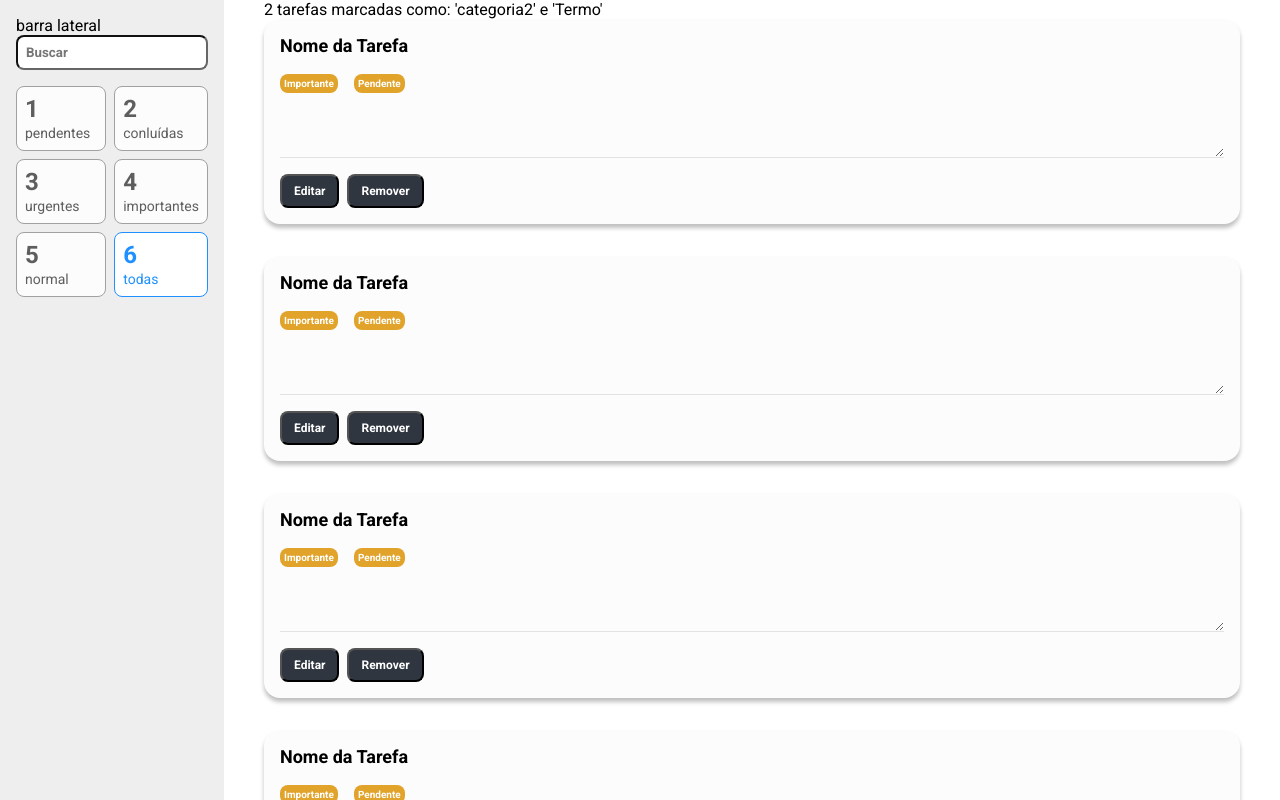
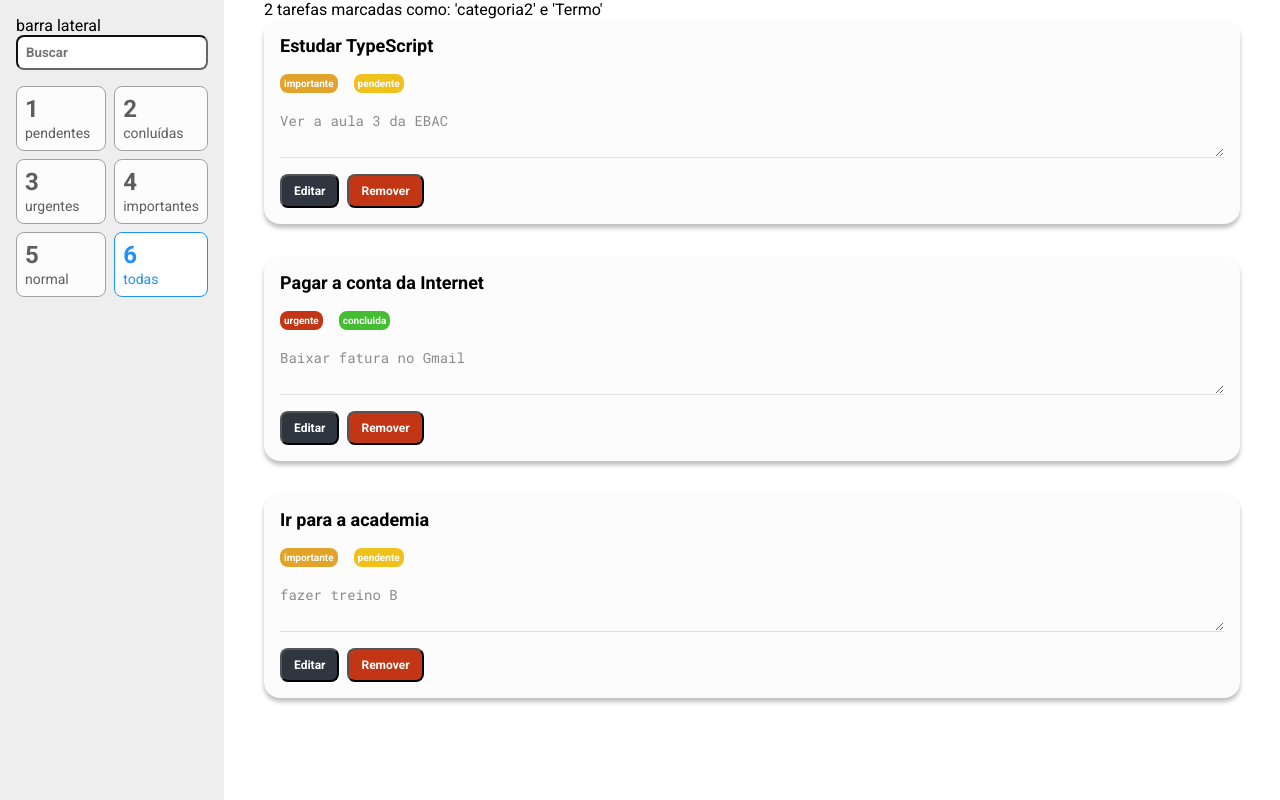
Before and after one commit to RodrigoBergenthal/tarefa-5---Parte-1, a React (Create React App) app: page / in a window 1280 px wide. Built offline with nearby package versions, Linux system fonts and the light colour scheme.

Commit message:
up arquivos

```diff
--- a/src/components/Tarefa/index.tsx
+++ b/src/components/Tarefa/index.tsx
@@ -1,16 +1,37 @@
+import { useState } from 'react'
 import * as S from './styles'
 
-const Tarefa = () => (
-  <S.Card>
-    <S.Titulo>Nome da Tarefa</S.Titulo>
-    <S.Tag>Importante</S.Tag>
-    <S.Tag>Pendente</S.Tag>
-    <S.Descricao />
-    <S.BarraAcoes>
-      <S.Botao>Editar</S.Botao>
-      <S.Botao>Remover</S.Botao>
-    </S.BarraAcoes>
-  </S.Card>
-)
+type Props = {
+  titulo: string
+  prioridade: string
+  status: string
+  descricao: string
+}
+
+const Tarefa = ({ descricao, prioridade, status, titulo }: Props) => {
+  const [estaEditando, setEstaEditando] = useState(false)
+
+  return (
+    <S.Card>
+      <S.Titulo>{titulo}</S.Titulo>
+      <S.Tag prioridade={prioridade}>{prioridade}</S.Tag>
+      <S.Tag status={status}>{status}</S.Tag>
+      <S.Descricao value={descricao} />
+      <S.BarraAcoes>
+        {estaEditando ? (
+          <>
+            <S.BotaoSalvar>Salvar</S.BotaoSalvar>
+            <S.Botao onClick={() => setEstaEditando(false)}>Cancelar</S.Botao>
+          </>
+        ) : (
+          <>
+            <S.Botao onClick={() => setEstaEditando(true)}>Editar</S.Botao>
+            <S.BotaoCancelarRemover>Remover</S.BotaoCancelarRemover>
+          </>
+        )}
+      </S.BarraAcoes>
+    </S.Card>
+  )
+}
 
 export default Tarefa
--- a/src/components/Tarefa/styles.ts
+++ b/src/components/Tarefa/styles.ts
@@ -1,4 +1,21 @@
 import styled from 'styled-components'
+import variaveis from '../../styles/variaveis'
+
+type TagProps = {
+  prioridade?: string
+  status?: string
+}
+
+function retornaCorDeFundo(props: TagProps): string {
+  if ('status' in props) {
+    if (props.status === 'pendente') return variaveis.amarelo
+    if (props.status === 'concluida') return variaveis.verde
+  } else if ('prioridade' in props) {
+    if (props.prioridade === 'urgente') return variaveis.vermelho
+    if (props.prioridade === 'importante') return variaveis.amarelo2
+  }
+  return '#ccc'
+}
 
 export const Card = styled.div`
   background-color: #fcfcfc;
@@ -14,12 +31,12 @@
   margin-bottom: 16px;
 `
 
-export const Tag = styled.span`
+export const Tag = styled.span<TagProps>`
   padding: 4px;
   color: #ffff;
   font-weight: bold;
   font-size: 10px;
-  background-color: #e1a32a;
+  background-color: ${(props) => retornaCorDeFundo(props)};
   border-radius: 8px;
   margin-right: 16px;
   display: inline-block;
@@ -55,3 +72,9 @@
   border-radius: 8px;
   margin-right: 8px;
 `
+export const BotaoSalvar = styled(Botao)`
+  background-color: ${variaveis.verde};
+`
+export const BotaoCancelarRemover = styled(Botao)`
+  background-color: ${variaveis.vermelho};
+`
--- a/src/containers/ListaDeTarefas/index.tsx
+++ b/src/containers/ListaDeTarefas/index.tsx
@@ -1,25 +1,41 @@
 import Tarefa from '../../components/Tarefa'
 import { Container } from './styles'
+
+const tarefas = [
+  {
+    titulo: 'Estudar TypeScript',
+    descricao: 'Ver a aula 3 da EBAC',
+    prioridade: 'importante',
+    status: 'pendente'
+  },
+  {
+    titulo: 'Pagar a conta da Internet',
+    descricao: 'Baixar fatura no Gmail',
+    prioridade: 'urgente',
+    status: 'concluida'
+  },
+  {
+    titulo: 'Ir para a academia',
+    descricao: 'fazer treino B',
+    prioridade: 'importante',
+    status: 'pendente'
+  }
+]
 
 const ListaDeTarefas = () => (
   <Container>
     <p>2 tarefas marcadas como: &apos;categoria2&apos; e &apos;Termo&apos;</p>
     <ul>
-      <li>
-        <Tarefa />
-      </li>
-      <li>
-        <Tarefa />
-      </li>
-      <li>
-        <Tarefa />
-      </li>
-      <li>
-        <Tarefa />
-      </li>
-      <li>
-        <Tarefa />
-      </li>
+      {tarefas.map((t) => (
+        <li key={t.titulo}>
+          <Tarefa
+            descricao={t.descricao}
+            titulo={t.titulo}
+            status={t.status}
+            prioridade={t.prioridade}
+          />
+        </li>
+      ))}
     </ul>
   </Container>
 )
--- /dev/null
+++ b/src/styles/variaveis.ts
@@ -0,0 +1,6 @@
+export default {
+  vermelho: '#c23616',
+  verde: '#44bd32',
+  amarelo: '#f0c11a',
+  amarelo2: '#e1a32a'
+}
```
